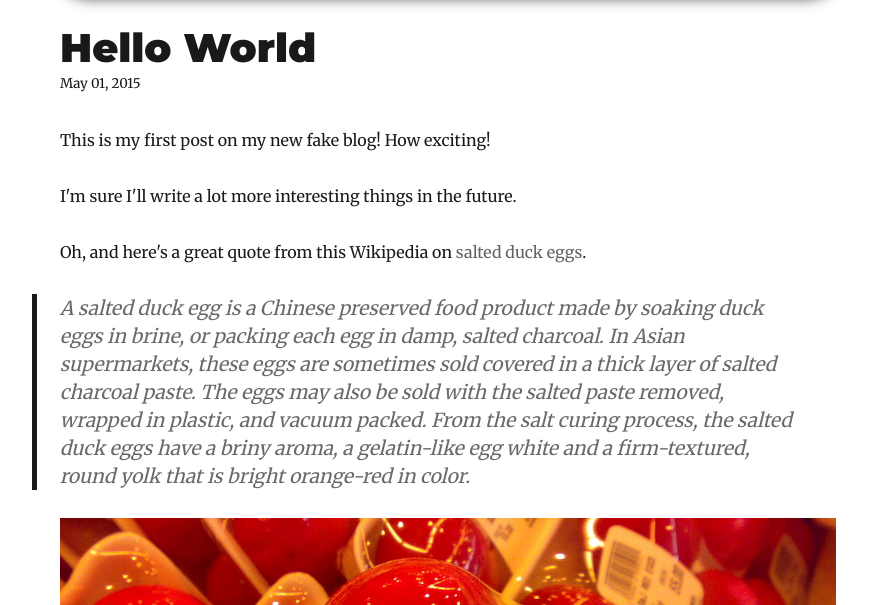
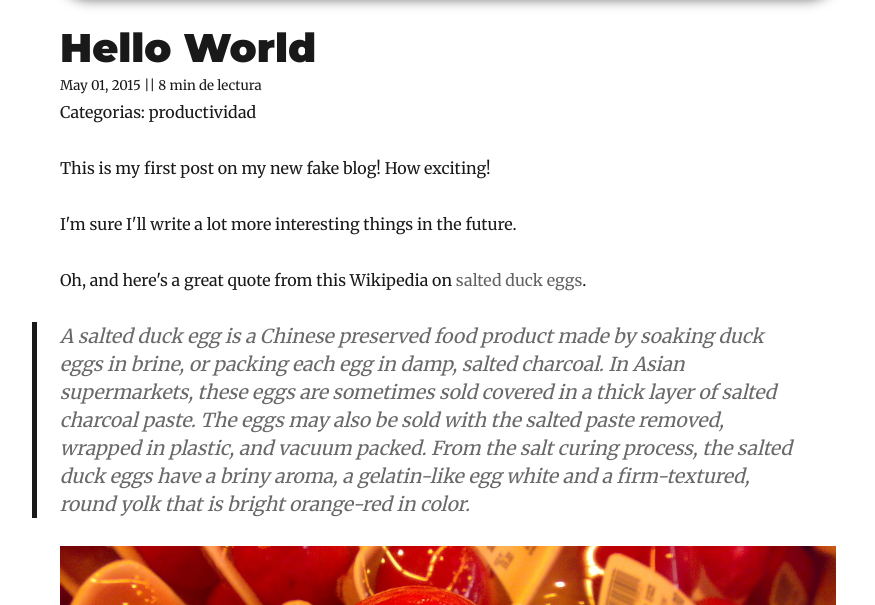
Before and after one commit to ErickRV19/my-blog, a Gatsby site: page /hello-world/ in a window 1280 px wide. Shown: the part 195-800 px from the top of the page, without its empty margins (192-1067 px from the left). Built offline with nearby package versions, Linux system fonts and the light colour scheme; Gatsby itself is replaced by a stand-in of ours; some packages are replaced by stand-ins of ours.

Commit message:
se añadio tiempo y tags a los post

```diff
--- a/gatsby-config.js
+++ b/gatsby-config.js
@@ -74,6 +74,7 @@ module.exports = {
                 pathToConfigModule: `src/utils/typography`,
             },
         },
+        `gatsby-remark-reading-time`,
         `gatsby-plugin-offline`,
         {
             resolve: `gatsby-plugin-offline`,
--- a/gatsby-node.js
+++ b/gatsby-node.js
@@ -1,7 +1,7 @@
 const path = require(`path`)
 const { createFilePath } = require(`gatsby-source-filesystem`)
 
-exports.createPages = async ({ graphql, actions }) => {
+exports.createPages = async({ graphql, actions }) => {
     const { createPage } = actions
 
     const blogPost = path.resolve(`./src/templates/blog-post.js`)
--- a/package.json
+++ b/package.json
@@ -21,6 +21,7 @@
     "gatsby-remark-copy-linked-files": "^2.3.12",
     "gatsby-remark-images": "^3.3.25",
     "gatsby-remark-prismjs": "^3.5.10",
+    "gatsby-remark-reading-time": "^1.1.0",
     "gatsby-remark-responsive-iframe": "^2.4.12",
     "gatsby-remark-smartypants": "^2.3.10",
     "gatsby-source-filesystem": "^2.3.24",
--- a/src/templates/blog-post.js
+++ b/src/templates/blog-post.js
@@ -16,7 +16,7 @@ const BlogPostTemplate = ({ data, pageContext, location }) => {
       <SEO
         title={post.frontmatter.title}
         description={post.frontmatter.description || post.excerpt}
-      />
+      />{" "}
       <article id="font" className="font">
         <header>
           <h1
@@ -25,17 +25,12 @@ const BlogPostTemplate = ({ data, pageContext, location }) => {
               marginBottom: 0,
             }}
           >
+            {" "}
             {post.frontmatter.title}{" "}
           </h1>{" "}
-          <p
-            style={{
-              ...scale(-1 / 5),
-              display: `block`,
-              marginBottom: rhythm(1),
-            }}
-          >
-            {post.frontmatter.date}{" "}
-          </p>{" "}
+          <small> {post.frontmatter.date} </small>{" "}
+          <small> || {post.frontmatter.readingTime} de lectura</small>{" "}
+          <p>Categorias: {post.frontmatter.tags}</p>{" "}
         </header>{" "}
         <section dangerouslySetInnerHTML={{ __html: post.html }} />{" "}
         <hr
@@ -46,7 +41,7 @@ const BlogPostTemplate = ({ data, pageContext, location }) => {
         <footer>
           <Bio />
         </footer>{" "}
-      </article>
+      </article>{" "}
       <nav>
         <ul
           style={{
@@ -62,7 +57,7 @@ const BlogPostTemplate = ({ data, pageContext, location }) => {
             {previous && (
               <Link to={previous.fields.slug} rel="prev">
                 {" "}
-                ←{previous.frontmatter.title}{" "}
+                ← {previous.frontmatter.title}{" "}
               </Link>
             )}{" "}
           </li>{" "}
@@ -98,6 +93,8 @@ export const pageQuery = graphql`
         title
         date(formatString: "MMMM DD, YYYY")
         description
+        readingTime
+        tags
       }
     }
   }
```
Also changed, not shown: src/pages/index.js (+11 -7 lines), 1 other file. Lines whose indentation alone changed are shown as unchanged.
